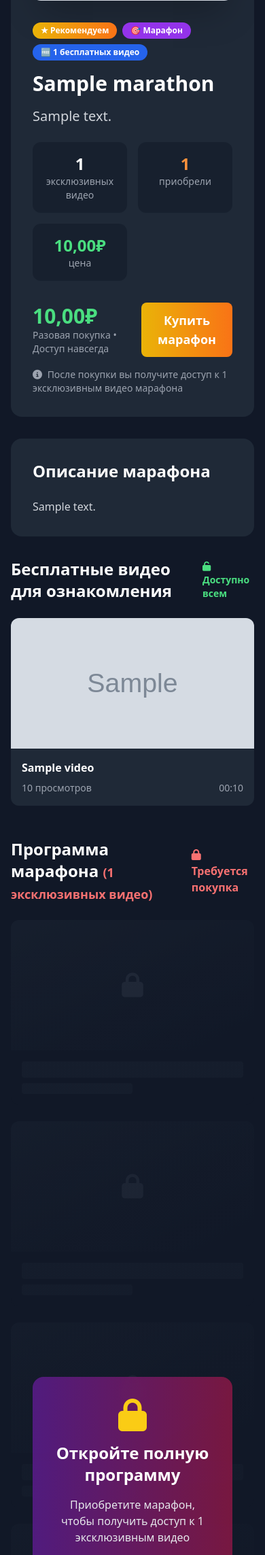
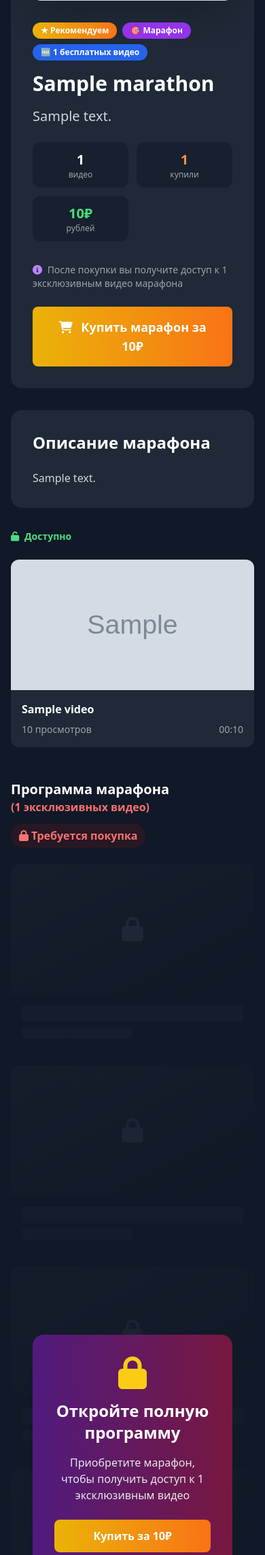
Before and after one commit to AlexeyKhaustov/fitness, a Django app: a page that uses fitness_app/core/templates/core/marathon_detail.html in a window 390 px wide. Shown: the part 428-2715 px from the top of the page at 68% size. Run offline with Django 5.2, Linux system fonts and the light colour scheme; tables that the repository leaves empty hold one stand-in row (values such as "Sample post"); grey boxes marked "Sample" are stand-in pictures; some libraries are stand-ins or nearby versions.

Commit message:
fix: Улучшена адаптивность карточки марафона
- Исправлено расположение заголовка программы марафона на мобильных:
  * На мобильных заголовок и статус отображаются вертикально
  * Статус "Полный доступ/Требуется покупка" теперь в виде бейджа с фоном
  * На десктопе сохранено горизонтальное расположение

- Оптимизирован блок статистики:
  * Укорочены подписи ("эксклюзивных видео" → "видео", "приобрели" → "купили")
  * Добавлены адаптивные размеры текста для мобильных устройств
  * Исправлено склонение слов для корректного отображения

- Переработан блок с ценой и кнопками:
  * Для купленного марафона: дата окончания доступа над кнопкой
  * Для некупленного марафона: информационный текст над кнопкой
  * Кнопки теперь на всю ширину с улучшенной типографикой
  * decimal_places=0 (цена без копеек)

```diff
--- a/fitness_app/core/models.py
+++ b/fitness_app/core/models.py
@@ -422,7 +422,7 @@ class Marathon(models.Model):
                                     help_text='HEX цвет (например: #6366f1 для фиолетового)')
 
     # Цена и доступ (ТОЛЬКО разовая покупка)
-    price = models.DecimalField('Цена', max_digits=10, decimal_places=2, default=0)
+    price = models.DecimalField('Цена', max_digits=10, decimal_places=0, default=0)
 
     # Связи
     teaser_videos = models.ManyToManyField(  # ← ИЗМЕНИЛИ НАЗВАНИЕ
--- a/fitness_app/core/templates/core/marathon_detail.html
+++ b/fitness_app/core/templates/core/marathon_detail.html
@@ -66,74 +66,94 @@
                 {% endif %}
 
                 <!-- Статистика -->
-                <div class="grid grid-cols-2 md:grid-cols-4 gap-4 mb-8">
-                    <div class="text-center p-4 bg-gray-900/50 rounded-xl">
-                        <div class="text-2xl font-bold text-white">{{ marathon_videos_count }}</div>
-                        <div class="text-gray-400 text-sm">эксклюзивных видео</div>
+                <div class="grid grid-cols-2 md:grid-cols-4 gap-3 md:gap-4 mb-8">
+                    <!-- Эксклюзивные видео -->
+                    <div class="text-center p-3 md:p-4 bg-gray-900/50 rounded-xl">
+                        <div class="text-xl md:text-2xl font-bold text-white">{{ marathon_videos_count }}</div>
+                        <div class="text-xs md:text-sm text-gray-400 leading-tight">
+                            {% if marathon_videos_count == 1 %}
+                                видео
+                            {% else %}
+                                видео
+                            {% endif %}
+                        </div>
                     </div>
 
+                    <!-- Длительность (если есть) -->
                     {% if marathon.get_duration_minutes %}
-                    <div class="text-center p-4 bg-gray-900/50 rounded-xl">
-                        <div class="text-2xl font-bold text-white">{{ marathon.get_duration_minutes }}</div>
-                        <div class="text-gray-400 text-sm">минут материала</div>
+                    <div class="text-center p-3 md:p-4 bg-gray-900/50 rounded-xl">
+                        <div class="text-xl md:text-2xl font-bold text-white">{{ marathon.get_duration_minutes }}</div>
+                        <div class="text-xs md:text-sm text-gray-400 leading-tight">
+                            {% if marathon.get_duration_minutes == 1 %}
+                                минута
+                            {% elif marathon.get_duration_minutes < 5 %}
+                                минуты
+                            {% else %}
+                                минут
+                            {% endif %}
+                        </div>
                     </div>
                     {% endif %}
 
-                    <div class="text-center p-4 bg-gray-900/50 rounded-xl">
-                        <div class="text-2xl font-bold text-orange-400">{{ marathon.sales_count|default:"0" }}</div>
-                        <div class="text-gray-400 text-sm">приобрели</div>
+                    <!-- Купили -->
+                    <div class="text-center p-3 md:p-4 bg-gray-900/50 rounded-xl">
+                        <div class="text-xl md:text-2xl font-bold text-orange-400">{{ marathon.sales_count|default:"0" }}</div>
+                        <div class="text-xs md:text-sm text-gray-400 leading-tight">
+                            {% if marathon.sales_count == 1 %}
+                                купили
+                            {% elif marathon.sales_count in "234" %}
+                                купили
+                            {% else %}
+                                купили
+                            {% endif %}
+                        </div>
                     </div>
 
-                    <div class="text-center p-4 bg-gray-900/50 rounded-xl">
-                        <div class="text-2xl font-bold text-green-400">{{ marathon.price }}₽</div>
-                        <div class="text-gray-400 text-sm">цена</div>
+                    <!-- Цена -->
+                    <div class="text-center p-3 md:p-4 bg-gray-900/50 rounded-xl">
+                        <div class="text-xl md:text-2xl font-bold text-green-400">{{ marathon.price }}₽</div>
+                        <div class="text-xs md:text-sm text-gray-400 leading-tight">
+                            {% if marathon.price == 1 %}
+                                рубль
+                            {% elif marathon.price < 5 %}
+                                рубля
+                            {% else %}
+                                рублей
+                            {% endif %}
+                        </div>
                     </div>
                 </div>
 
                 <!-- Цена и кнопки -->
                 <div class="space-y-4">
                     {% if not has_access %}
-                        <div class="flex items-center gap-4">
-                            <div>
-                                <div class="text-3xl font-bold text-green-400">{{ marathon.price }}₽</div>
-                                <div class="text-gray-400 text-sm">Разовая покупка • Доступ навсегда</div>
+                        <!-- Марафон не куплен -->
+                        <div class="text-gray-400 text-sm mb-2">
+                            <i class="fa-solid fa-info-circle mr-1 text-purple-400"></i>
+                            После покупки вы получите доступ к {{ marathon_videos_count }} эксклюзивным видео марафона
                         </div>
 
                         <button onclick="buyMarathon('{{ marathon.slug }}')"
-                                    class="flex-1 bg-gradient-to-r from-yellow-500 to-orange-500 hover:from-yellow-600 hover:to-orange-600 text-white font-bold py-3 px-6 rounded-lg text-lg transition-all hover:scale-105">
-                                Купить марафон
+                                class="w-full bg-gradient-to-r from-yellow-500 to-orange-500 hover:from-yellow-600 hover:to-orange-600 text-white font-bold py-4 px-6 rounded-lg text-lg transition-all hover:scale-105">
+                            <i class="fa-solid fa-cart-shopping mr-2"></i>
+                            Купить марафон за {{ marathon.price }}₽
                         </button>
-                        </div>
-
-                        <p class="text-gray-400 text-sm">
-                            <i class="fa-solid fa-info-circle mr-1"></i>
-                            После покупки вы получите доступ к {{ marathon_videos_count }} эксклюзивным видео марафона
-                        </p>
                     {% else %}
-                        <div class="flex items-center gap-4">
-                            <div class="flex-1">
-                                <div class="text-green-400 font-semibold mb-2">
-                                    <i class="fa-solid fa-check mr-2"></i>
-                                    У вас есть доступ к марафону
-                                </div>
-                                {% if access_obj %}
-                                <div class="text-gray-400 text-sm">
-                                    Куплен {{ access_obj.purchased_at|date:"d.m.Y" }}
+                        <!-- Марафон куплен -->
+                        {% if marathon_videos_count > 0 %}
                             {% if access_obj.valid_until %}
-                                    • Доступ до {{ access_obj.valid_until|date:"d.m.Y" }}
-                                    {% endif %}
+                            <div class="text-gray-400 text-sm mb-2 text-right">
+                                <i class="fa-regular fa-calendar mr-1 text-purple-400"></i>
+                                Доступ до {{ access_obj.valid_until|date:"d.m.Y" }}
                             </div>
                             {% endif %}
-                            </div>
 
-                            {% if marathon_videos_count > 0 %}
                             <a href="#marathon-videos"
-                               class="bg-green-600 hover:bg-green-700 text-white font-bold py-3 px-6 rounded-lg transition-colors">
+                               class="block w-full bg-green-600 hover:bg-green-700 text-white font-bold py-4 px-6 rounded-lg text-lg transition-all hover:scale-105 text-center">
                                 <i class="fa-solid fa-play mr-2"></i>
                                 Начать тренировки
                             </a>
                         {% endif %}
-                        </div>
                     {% endif %}
                 </div>
             </div>
@@ -154,10 +174,9 @@
     {% if teaser_videos %}
     <div class="mb-12">
         <div class="flex items-center justify-between mb-6">
-            <h2 class="text-2xl font-bold text-white">Бесплатные видео для ознакомления</h2>
             <span class="text-green-400 font-semibold text-sm">
                 <i class="fa-solid fa-unlock mr-1"></i>
-                Доступно всем
+                Доступно
             </span>
         </div>
 
@@ -202,24 +221,25 @@
 
     <!-- Эксклюзивные видео марафона -->
         <div id="marathon-videos" class="mt-12">
-        <div class="flex items-center justify-between mb-6">
-            <h2 class="text-2xl font-bold text-white">
+            <!-- Заголовок с адаптивным расположением -->
+            <div class="flex flex-col sm:flex-row sm:items-center sm:justify-between gap-3 mb-6">
+                <h2 class="text-xl md:text-2xl font-bold text-white">
                     Программа марафона
-                <span class="{% if has_access %}text-green-400{% else %}text-red-400{% endif %} text-lg">
+                    <span class="block sm:inline text-base sm:text-lg {% if has_access %}text-green-400{% else %}text-red-400{% endif %} sm:ml-2">
                         ({{ marathon_videos_count }} эксклюзивных видео)
                     </span>
                 </h2>
 
                 {% if has_access %}
-            <span class="text-green-400 font-semibold">
+                <div class="flex items-center text-green-400 font-semibold bg-green-900/20 px-3 py-1.5 rounded-full w-fit">
                     <i class="fa-solid fa-check mr-1"></i>
-                Полный доступ
-            </span>
+                    <span>Полный доступ</span>
+                </div>
                 {% else %}
-            <span class="text-red-400 font-semibold">
+                <div class="flex items-center text-red-400 font-semibold bg-red-900/20 px-3 py-1.5 rounded-full w-fit">
                     <i class="fa-solid fa-lock mr-1"></i>
-                Требуется покупка
-            </span>
+                    <span>Требуется покупка</span>
+                </div>
                 {% endif %}
             </div>
 
@@ -301,10 +321,6 @@
                         Купить за {{ marathon.price }}₽
                     </button>
 
-                    <p class="text-gray-300 text-sm">
-                        <i class="fa-solid fa-info-circle mr-1"></i>
-                        Разовая покупка • Пожизненный доступ
-                    </p>
                 </div>
             </div>
         </div>
```
Lines whose indentation alone changed are shown as unchanged.
